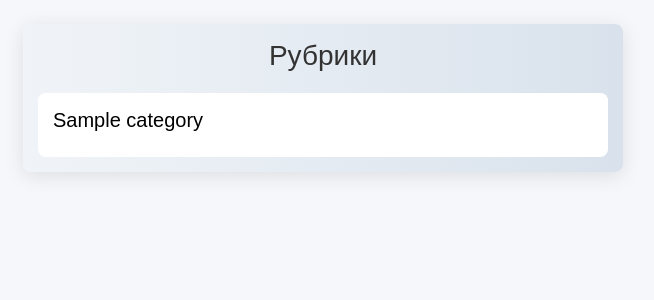
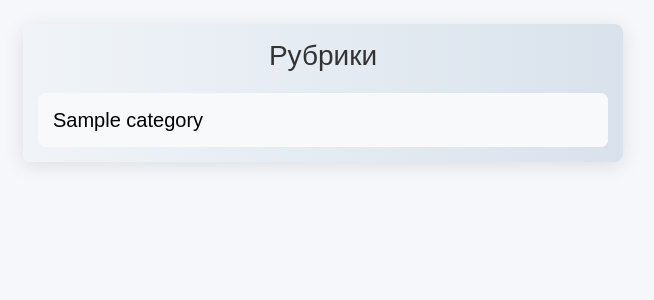
Before and after one commit to Wayer5/QuizBot, a Flask app: page / in a window 1280 px wide. Shown: the part 76-376 px from the top of the page, without its empty margins (317-971 px from the left). Run offline with Flask 3, Linux system fonts and the light colour scheme; tables that the repository leaves empty hold one stand-in row (values such as "Sample post"); parts of the project's set-up code (start-up, migrations or seed data) failed here and were passed over; some libraries are stand-ins or nearby versions.

Commit message:
fix_buttons

```diff
--- a/src/templates/categories.html
+++ b/src/templates/categories.html
@@ -13,7 +13,7 @@
         <div class="card-body" style="padding: 0;">
             <div class="list-group">
                 {% for category in categories %}
-                    <a href="{{ url_for('quizzes', category_id=category.id) }}" class="list-group-item" style="border: none; background-color: #ffffff; border-radius: 4px; margin-bottom: 10px; color: #000;">
+                <a href="{{ url_for('quizzes', category_id=category.id) }}" class="list-group-item list-group-item-action" style="border: none; border-radius: 4px; color: #000;">
                         <h5 class="mb-0">{{ category.name }}</h5>
                     </a>
                 {% endfor %}
@@ -61,6 +61,8 @@
     {% endif %}
 </div>
 
+{% include 'login_script.html' %}
+
 <style>
     body {
         font-family: Arial, sans-serif;
@@ -80,12 +82,6 @@
     h1 {
         font-size: 28px;
         margin-bottom: 20px;
-    }
-
-    .list-group-item {
-        border: none;
-        background-color: #ffffff;
-        color: #000;
     }
 
     .btn {
--- a/src/views.py
+++ b/src/views.py
@@ -17,9 +17,8 @@ from flask_jwt_extended import (
     unset_jwt_cookies,
 )
 
-from constants import DEFAULT_PAGE_NUMBER, HTTP_NOT_FOUND, PER_PAGE
-
 from . import app, cache
+from src.constants import DEFAULT_PAGE_NUMBER, HTTP_NOT_FOUND, PER_PAGE
 from src.crud.category import category_crud
 from src.crud.question import question_crud
 from src.crud.quiz import quiz_crud
```
Also changed, not shown: src/templates/quizzes.html (+1 -7 lines).
